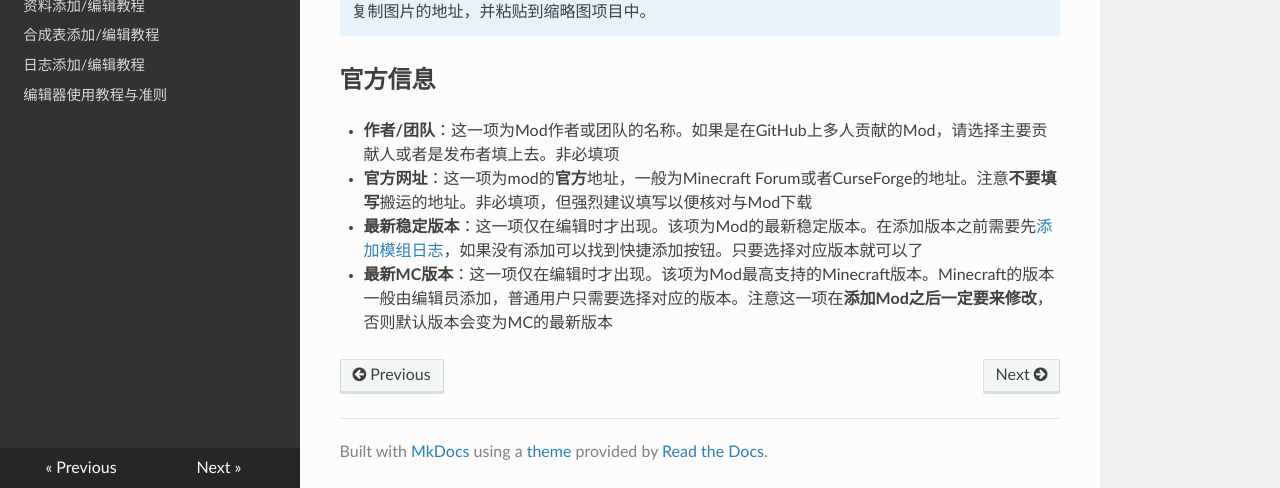
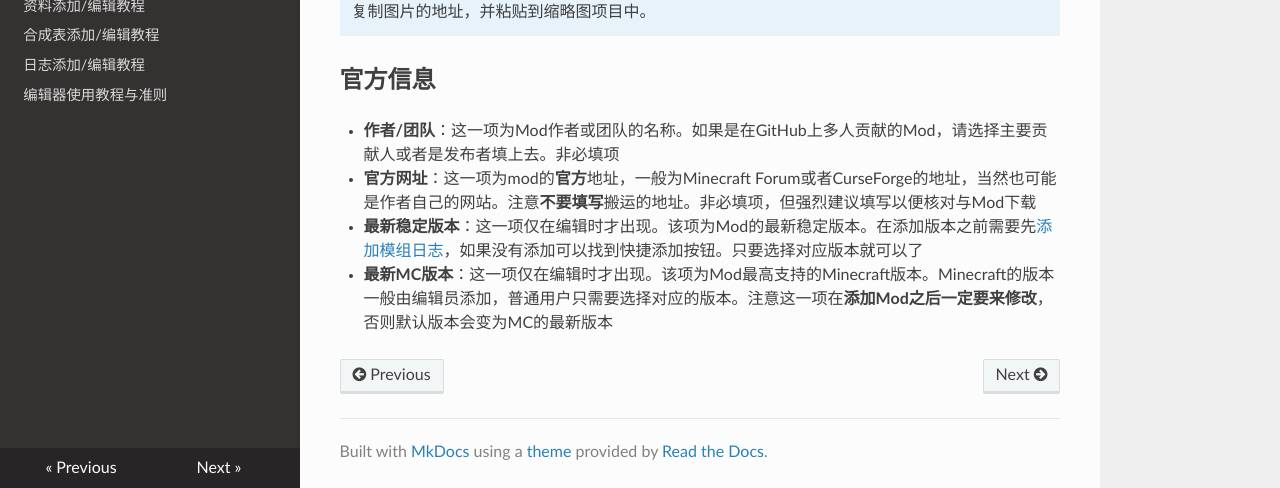
Before and after one commit to Ahrwing/mcmod, an MkDocs documentation site: the page built from docs/mod.md, in a window 1280 px wide and 900 px high, scrolled down 2377 px, cut to the strip 412-900 px from the top of the window. Built offline with MkDocs 1.6.1, drawn with Linux system fonts in a browser that asks for light colours; nearby versions of some CDN libraries; old or Windows-style settings are respelled for this version of MkDocs.

Commit message:
Update mod.md

```diff
--- a/docs/mod.md
+++ b/docs/mod.md
@@ -47,6 +47,6 @@
 ## 官方信息
 
 - **作者/团队**：这一项为Mod作者或团队的名称。如果是在GitHub上多人贡献的Mod，请选择主要贡献人或者是发布者填上去。非必填项
-- **官方网址**：这一项为mod的**官方**地址，一般为Minecraft Forum或者CurseForge的地址。注意**不要填写**搬运的地址。非必填项，但强烈建议填写以便核对与Mod下载
+- **官方网址**：这一项为mod的**官方**地址，一般为Minecraft Forum或者CurseForge的地址，当然也可能是作者自己的网站。注意**不要填写**搬运的地址。非必填项，但强烈建议填写以便核对与Mod下载
 - **最新稳定版本**：这一项仅在编辑时才出现。该项为Mod的最新稳定版本。在添加版本之前需要先[添加模组日志](http://mcmod.readthedocs.org/zh/latest/log/)，如果没有添加可以找到快捷添加按钮。只要选择对应版本就可以了
 - **最新MC版本**：这一项仅在编辑时才出现。该项为Mod最高支持的Minecraft版本。Minecraft的版本一般由编辑员添加，普通用户只需要选择对应的版本。注意这一项在**添加Mod之后一定要来修改**，否则默认版本会变为MC的最新版本
```
